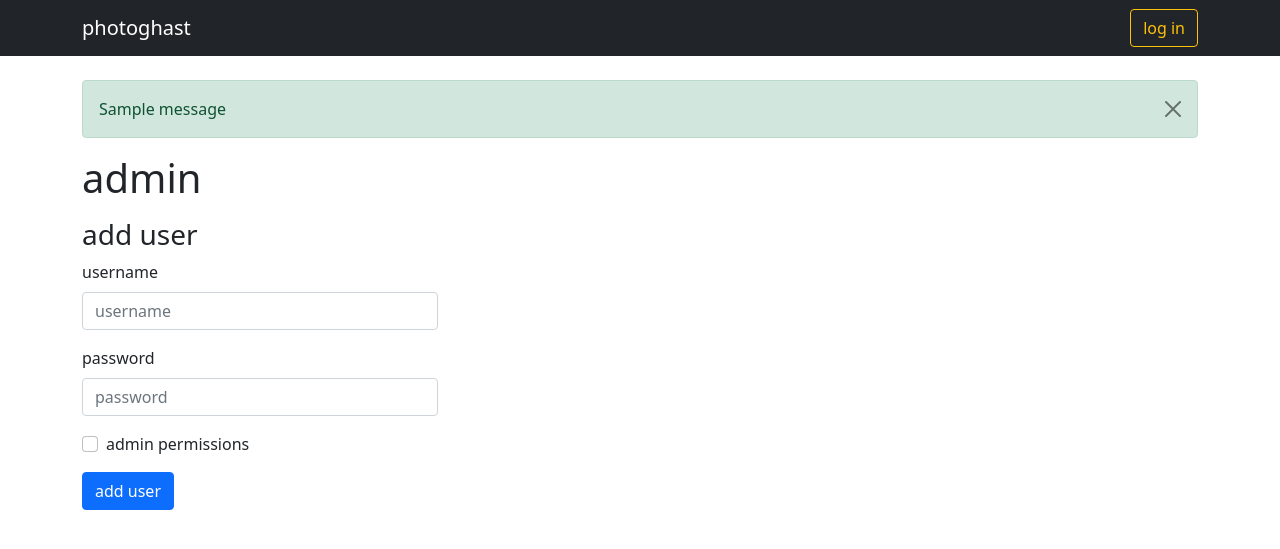
After one commit to profi248/photoghast, a Flask app: template app/web/templates/admin.html in a window 1280 px wide. The commit adds this page. Shown: the top 549 px of the page. Run offline with Flask 2, Linux system fonts and the light colour scheme; the template is opened without the code that fills it: values that come from a table or form of the project are taken from there, others are empty; one stand-in notice (Sample message) is shown.

Commit message:
allow creating users and changing passwords + more improvements

```diff
--- a/app/utils/create_db.py
+++ b/app/utils/create_db.py
@@ -16,6 +16,6 @@ passwd = config.default_pass
 username = config.default_username
 passwd_b = passwd.encode(encoding="utf-8")
 hashed = bcrypt.hashpw(passwd_b, bcrypt.gensalt())
-new_album = models.User(username=username, password=hashed, permissions=0)
-db_session.merge(new_album)
+new_user = models.User(username=username, password=hashed, permissions=1)
+db_session.add(new_user)
 db_session.commit()
--- a/app/web/forms.py
+++ b/app/web/forms.py
@@ -1,13 +1,41 @@
 from flask_wtf import FlaskForm
 from wtforms import StringField, PasswordField, BooleanField
-from wtforms.validators import DataRequired
+from wtforms.validators import DataRequired, Length
 
 
 class LoginForm(FlaskForm):
-    username = StringField('username', validators=[DataRequired()],
+    username = StringField('username', validators=[DataRequired(),
+                                                   Length(max=255)],
                            render_kw={"placeholder": "username"})
 
-    passwd = PasswordField('password', validators=[DataRequired()],
+    passwd = PasswordField('password', validators=[DataRequired(),
+                                                   Length(max=255)],
                            render_kw={"placeholder": "password"})
 
     remember = BooleanField('remember me')
+
+
+class AddUserForm(FlaskForm):
+    username = StringField('username', validators=[DataRequired(),
+                                                   Length(max=255, min=3)],
+                           render_kw={"placeholder": "username"})
+
+    passwd = PasswordField('password', validators=[DataRequired(),
+                                                   Length(max=255)],
+                           render_kw={"placeholder": "password"})
+
+    admin = BooleanField('admin permissions')
+
+
+class ChangePasswordForm(FlaskForm):
+    old_passwd = PasswordField('old password', validators=[DataRequired(),
+                                                           Length(max=255)],
+                               render_kw={"placeholder": "old password"})
+    new_passwd = PasswordField('new password', validators=[DataRequired(),
+                                                           Length(max=255)],
+                               render_kw={"placeholder": "new password"})
+    new_passwd_repeat = PasswordField('new password again',
+                                      validators=[DataRequired(),
+                                                  Length(max=255)],
+                                      render_kw={"placeholder":
+                                                 "new password again"})
--- a/app/web/main.py
+++ b/app/web/main.py
@@ -149,6 +149,111 @@ def image(img_id):
                            cache_timeout=config.cache_max_sec)
 
 
+@app.route('/change-password', methods=['POST'])
+@flask_login.login_required
+def change_passwd():
+    form = forms.ChangePasswordForm()
+    if form.validate_on_submit():
+        try:
+            old_passwd = flask.request.form["old_passwd"]
+            new_passwd = flask.request.form["new_passwd"]
+            new_passwd_repeat = flask.request.form["new_passwd_repeat"]
+        except KeyError:
+            return flask.abort(400)
+
+        user_db = user_manager.get_user_db(flask_login.current_user.get_id())
+        if not user_manager.check_user_passwd(user_db, old_passwd):
+            flask.flash('Old password is incorrect.', 'danger')
+            return flask.redirect(flask.url_for('settings'))
+
+        if new_passwd != new_passwd_repeat:
+            flask.flash('Passwords do not match.', 'danger')
+            return flask.redirect(flask.url_for('settings'))
+
+        if not user_manager.check_password_requirements(new_passwd):
+            flask.flash('Changing password failed,'
+                        ' minimum password length is 8 characters.', 'danger')
+            return flask.redirect(flask.url_for('settings'))
+
+        result = user_manager.change_passwd(user_db, new_passwd)
+
+        if result:
+            flask.flash('Password changed successfully.', 'info')
+        else:
+            flask.flash('Password changing failed.', 'danger')
+
+        return flask.redirect(flask.url_for('settings'))
+
+    for field_name, error_messages in form.errors.items():
+        for err in error_messages:
+            flask.flash('{}: {}'.format(field_name, err), 'danger')
+
+    flask.redirect(flask.url_for('settings'))
+
+
+@app.route('/add-user', methods=['POST'])
+@flask_login.login_required
+def add_user():
+    if flask_login.current_user.permissions <= 0:
+        return flask.abort(401)
+
+    form = forms.AddUserForm()
+    if form.validate_on_submit():
+        try:
+            username = flask.request.form["username"]
+            passwd = flask.request.form["passwd"]
+        except KeyError:
+            return flask.abort(400)
+
+        try:
+            admin_perm = flask.request.form["admin"]
+        except KeyError:
+            admin_perm = False
+
+        if not user_manager.check_password_requirements(passwd):
+            flask.flash('Adding user failed, minimum password length'
+                        ' is 8 characters.', 'danger')
+            return flask.redirect(flask.url_for('admin'))
+
+        permissions = 1 if admin_perm else 0
+        result = user_manager.add_user(username=username, passwd=passwd,
+                                       permissions=permissions)
+
+        if result:
+            flask.flash('User added successfully.', 'info')
+        else:
+            flask.flash('Adding user failed, name already taken.', 'danger')
+
+        return flask.redirect(flask.url_for('admin'))
+
+    for field_name, error_messages in form.errors.items():
+        for err in error_messages:
+            flask.flash('{}: {}'.format(field_name, err), 'danger')
+
+    flask.redirect(flask.url_for('admin'))
+
+
+@app.route('/admin', methods=['GET'])
+@flask_login.login_required
+def admin():
+    if flask_login.current_user.permissions <= 0:
+        return flask.abort(401)
+
+    form = forms.AddUserForm()
+
+    return flask.render_template('admin.html', form=form,
+                                 current_user=flask_login.current_user)
+
+
+@app.route('/settings', methods=['GET'])
+@flask_login.login_required
+def settings():
+    form = forms.ChangePasswordForm()
+
+    return flask.render_template('settings.html', form=form,
+                                 current_user=flask_login.current_user)
+
+
 @app.route('/login', methods=['GET', 'POST'])
 def login():
     form = forms.LoginForm()
@@ -169,11 +274,15 @@ def login():
             user = user_manager.UserManager(user)
             flask_login.login_user(user, remember=remember)
         else:
-            flask.flash('Username or password is incorrect.')
+            flask.flash('Username or password is incorrect.', 'warning')
             return flask.render_template('login.html', form=form,
                                          current_user=flask_login.current_user)
 
         return flask.redirect(flask.url_for('index'))
+
+    for field_name, error_messages in form.errors.items():
+        for err in error_messages:
+            flask.flash('{}: {}'.format(field_name, err), 'danger')
 
     return flask.render_template('login.html', form=form,
                                  current_user=flask_login.current_user)
@@ -182,7 +291,7 @@ def login():
 @app.route('/logout', methods=['POST'])
 def logout():
     flask_login.logout_user()
-    flask.flash('Logged out successfully.')
+    flask.flash('Logged out successfully.', 'info')
     return flask.redirect(flask.url_for('index'))
 
 
--- /dev/null
+++ b/app/web/templates/admin.html
@@ -0,0 +1,21 @@
+{% extends "base.html" %}
+
+{% block content %}
+    <h1 class="mb-3">admin</h1>
+    <h3>add user </h3>
+    <div class="row">
+        <form class="col-sm-6 col-lg-4" method="POST" action="{{ url_for('add_user') }}">
+            {{ form.csrf_token }}
+            <div class="mb-3">
+                {{ form.username.label(class_="form-label") }}{{ form.username(class_="form-control") }}
+            </div>
+            <div class="mb-3">
+                {{ form.passwd.label(class_="form-label") }}{{ form.passwd(class_="form-control") }}
+            </div>
+            <div class="form-check mb-3">
+                {{ form.admin.label(class_="form-check-label") }}{{ form.admin(class_="form-check-input") }}
+            </div>
+            <button type="submit" class="btn btn-primary">add user</button>
+        </form>
+    </div>
+{% endblock %}
--- a/app/web/templates/base.html
+++ b/app/web/templates/base.html
@@ -20,6 +20,10 @@
                     <a class="nav-link{% if request.url_rule.endpoint == "index" %} active{% endif %}" href="{{ url_for('index') }}">stream</a>
                     <a class="nav-link{% if request.url_rule.endpoint == "albums" or request.url_rule.endpoint == "album" %} active{% endif %}" href="{{ url_for('albums') }}">albums</a>
                     <a class="nav-link{% if request.url_rule.endpoint == "places" or request.url_rule.endpoint == "place" %} active{% endif %}" href="{{ url_for('places') }}">places</a>
+                    <a class="nav-link{% if request.url_rule.endpoint == "settings" %} active{% endif %}" href="{{ url_for('settings') }}">settings</a>
+                    {% if current_user.permissions >= 1 %}
+                        <a class="nav-link{% if request.url_rule.endpoint == "admin" %} active{% endif %}" href="{{ url_for('admin') }}">admin</a>
+                    {% endif %}
                 </div>
                 {% endif %}
                 <div class="d-flex ms-auto align-items-center">
@@ -34,8 +38,8 @@
         </div>
     </nav>
     <main class="container pt-4 flex-shrink-0">
-        {% for message in get_flashed_messages() %}
-            <div class="alert alert-info alert-dismissible fade show" role="alert">
+        {% for category, message in get_flashed_messages(with_categories=true) %}
+            <div class="alert alert-{{ category }} alert-dismissible fade show" role="alert">
                 {{ message }}
                 <button type="button" class="btn-close" data-bs-dismiss="alert" aria-label="Close"></button>
             </div>
```
Also changed, not shown: app/web/templates/settings.html (added, +24 -0 lines), app/web/user_manager.py (+47 -0 lines), app/tests/__init__.py (added).
